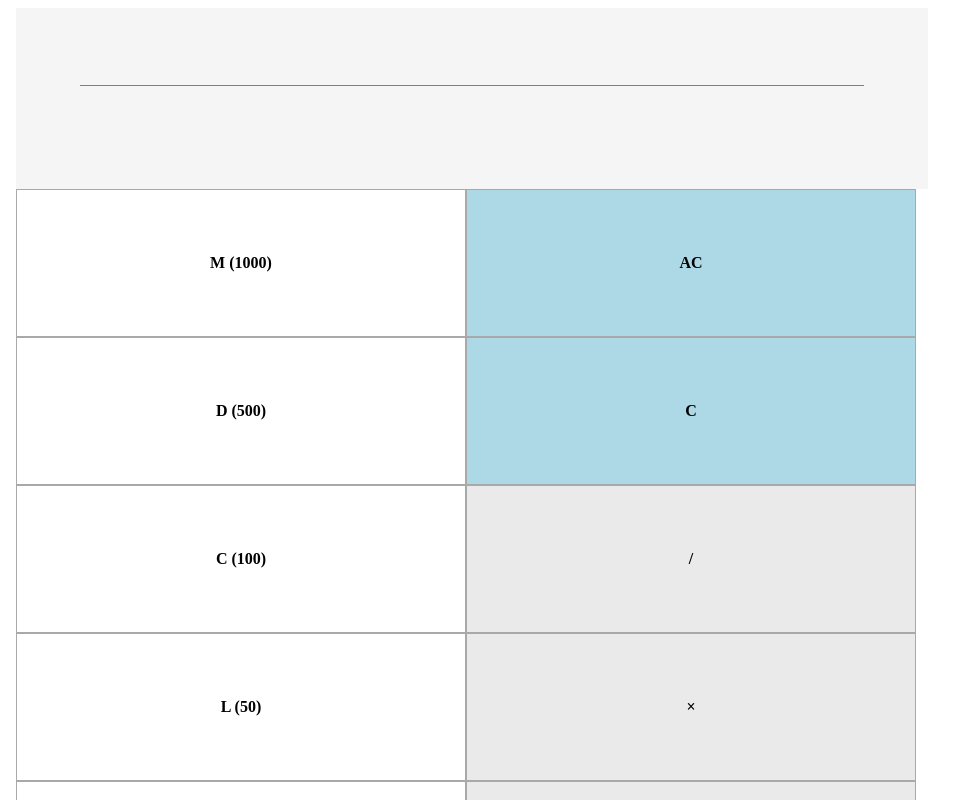
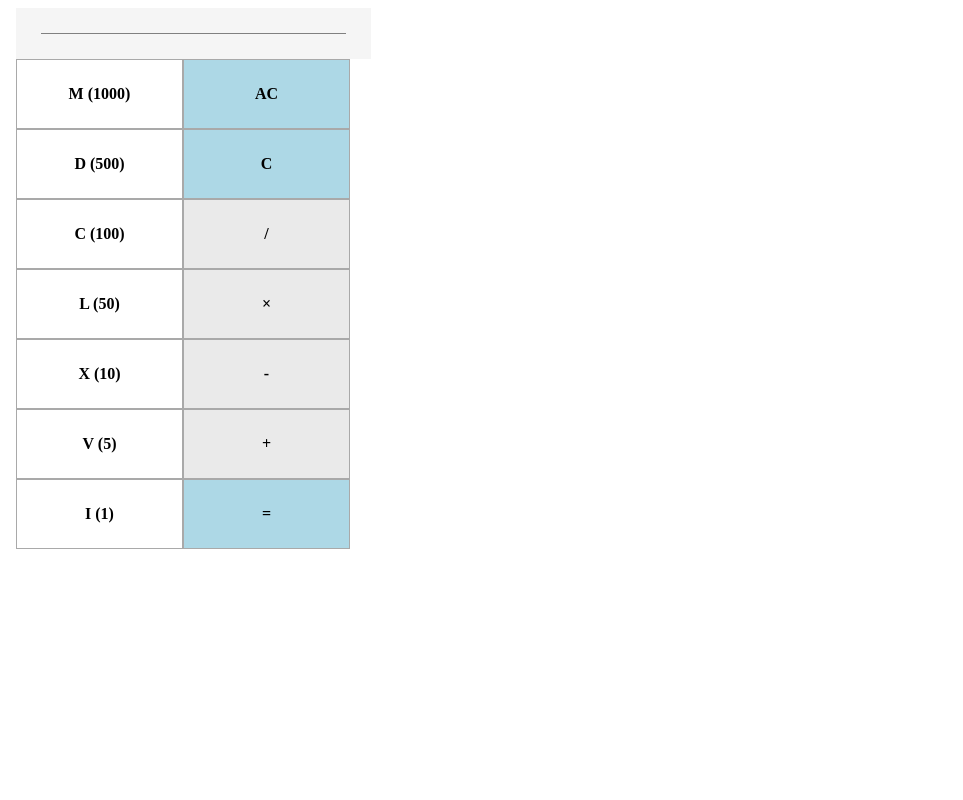
Before and after one commit to AndrewNguye/RomanNumeralCalculator, an Angular app: page / in a window 1280 px wide. Shown: the top 800 px of the page, without its empty margins (0-963 px from the left). Built offline with nearby package versions, Linux system fonts and the light colour scheme; a web font is replaced by a local one.

Commit message:
finalized functionality of calculator

```diff
--- a/src/app/calculator/calculator.component.css
+++ b/src/app/calculator/calculator.component.css
@@ -5,17 +5,17 @@
 }
 
 .container {
-    height: 20vh;
-    width: 100vw;
+    max-height: 700px;
+    width: 500px;
 }
 
 .display {
-    width: 61.25%;
+    max-width: 305px;
     background-color: whitesmoke;
     font-weight: 700;
-    height: calc(100%/3);
+    max-height: 200px;
     padding: 5% !important;
-    font-size: 3rem;
+    font-size: 2.5rem;
     text-align: right;
     font-family: "Trajan Pro";
     overflow: auto;
@@ -23,7 +23,7 @@
 }
 
 .history {
-    height: 25%;
+    max-height: 25%;
     border-bottom: 1px solid grey;
     font-size: 1rem;
     overflow: auto;
@@ -35,7 +35,7 @@
 }
 
 .button {
-    width: 25%;
+    width: 23%;
     background-color: white;
     color: black;
     margin: 0;
--- a/src/app/calculator/calculator.component.ts
+++ b/src/app/calculator/calculator.component.ts
@@ -68,11 +68,13 @@ export class CalculatorComponent implements OnInit {
 
     if(this.operators.includes(input) && this.operator != '' && this.op2 != ''){//PRODUCE ANSWER
       this.answer = this.solveEquation(this.op1, this.op2, this.operator);
-      if(input === '=')
+      if(input === '='){
         this.operator = '';
+      }
       else{
         this.operator = input;
       }
+      this.subDisplay += this.op2 + input;
       this.mainDisplay = parseInt(this.answer) > 0? this.intToRoman(parseInt(this.answer)) + ' (' + parseInt(this.answer) + ')'
       :'ERROR ANSWER MUST BE A NATURAL NUMBER';
       this.op1 = this.intToRoman(parseInt(this.answer));
```
